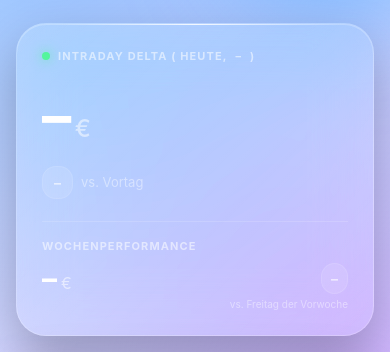
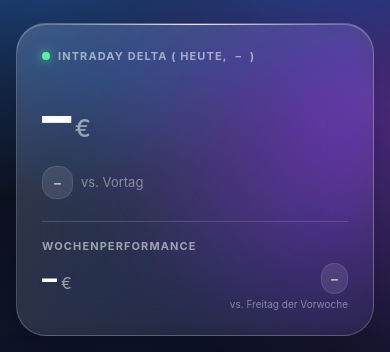
Before and after one commit to Zirconium3000/Webapp_Dashboard, a plain HTML site: page index.html in a window 390 px wide. Shown: the part 127-479 px from the top of the page. Drawn offline with Linux system fonts and the light colour scheme; no server answers.

Commit message:
Restore original dashboard background

```diff
--- a/index.html
+++ b/index.html
@@ -57,11 +57,10 @@
         ),
         linear-gradient(
           150deg,
-          transparent,
-          transparent 50%,
-          transparent
-        ),
-        url("background.jpg") center center / cover no-repeat;
+          #070a14,
+          #10172b 50%,
+          #070a14
+        );
 
       background-attachment: fixed;
 
@@ -824,25 +823,6 @@
         font-size: 10px;
         line-height: 1.2;
         white-space: nowrap;
-      }
-    }
-
-    @media (max-width: 600px) {
-      body {
-        background-size:
-          100% 100%,
-          100% 100%,
-          100% 100%,
-          100% 100%,
-          auto 100vh;
-        background-size:
-          100% 100%,
-          100% 100%,
-          100% 100%,
-          100% 100%,
-          auto 100dvh;
-        background-position: center, center, center, center, center;
-        background-attachment: scroll, scroll, scroll, scroll, fixed;
       }
     }
 
@@ -927,7 +907,7 @@
 
       <div class="header-small">
         LIVE DASHBOARD
-        <span class="header-version">V0.05</span>
+        <span class="header-version">V0.06</span>
       </div>
 
       <h1 class="header-title">
```
Also changed, not shown: background.jpg (deleted).
